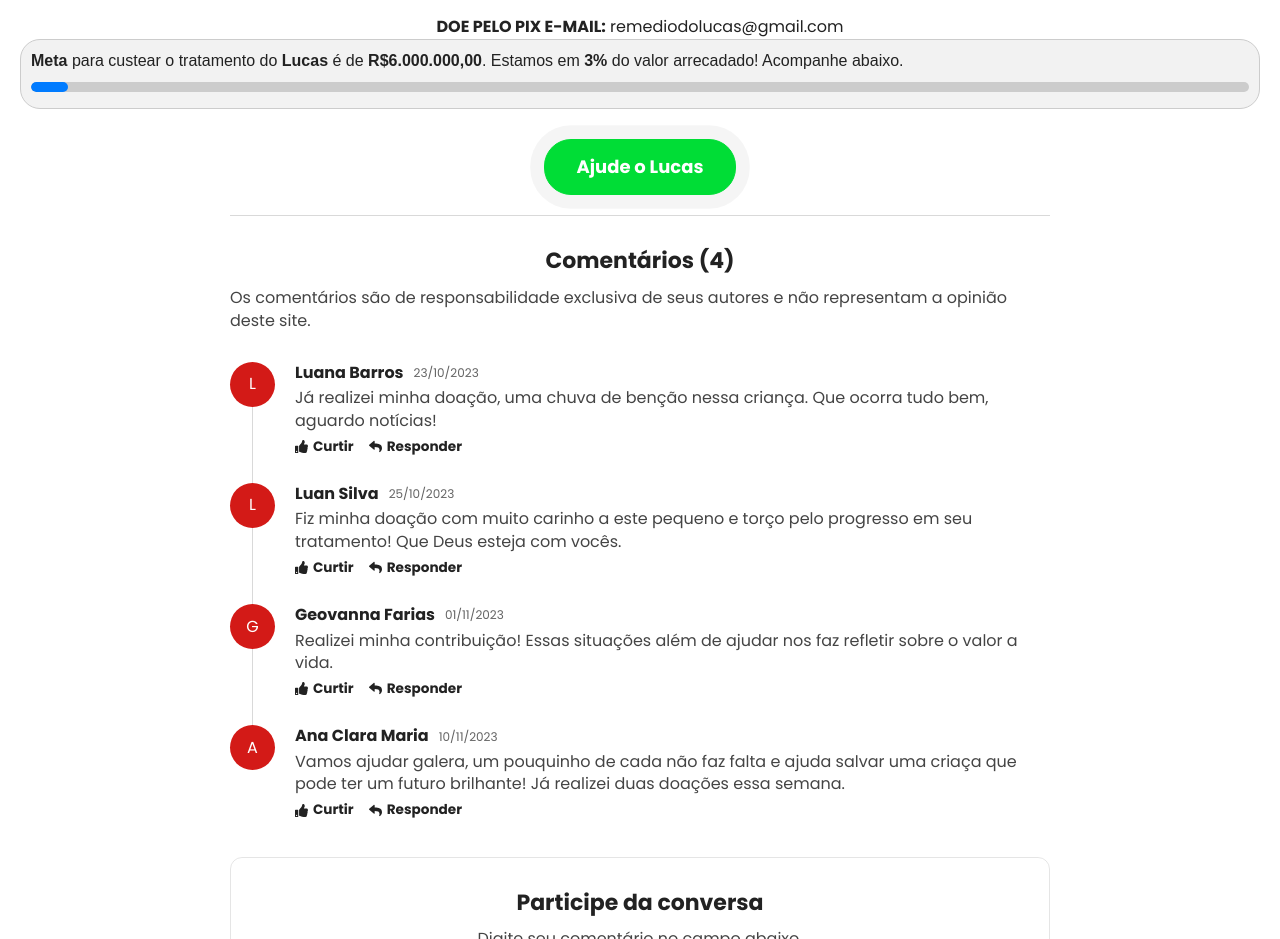
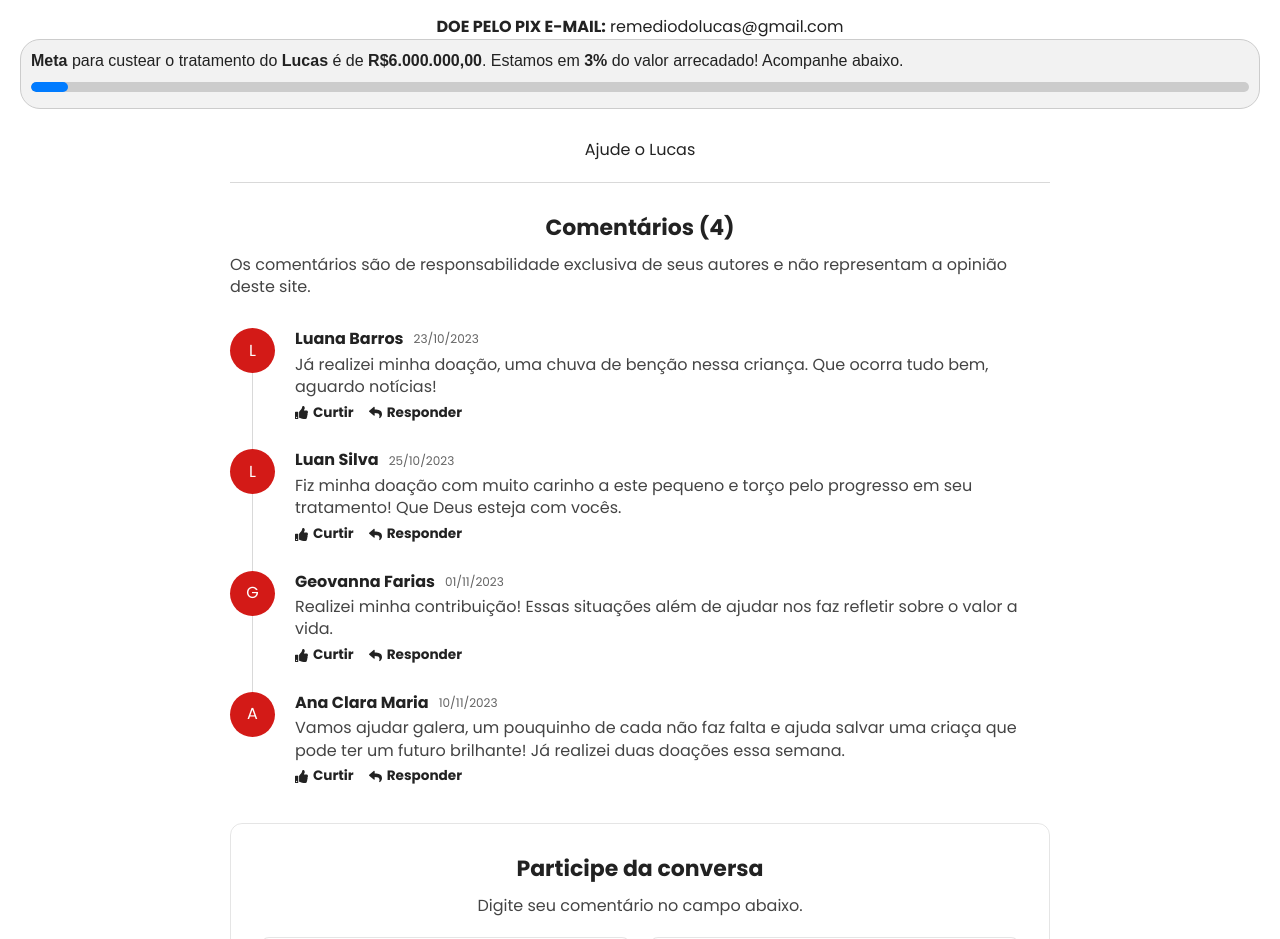
Before and after one commit to diegosexy182/site, a plain HTML site: page index.html in a window 1280 px wide. Shown: the part 5380-6319 px from the top of the page. Drawn offline with Linux system fonts and the light colour scheme; no server answers.

Commit message:
Update index.html

```diff
--- a/index.html
+++ b/index.html
@@ -209,7 +209,7 @@
       <div class="row flex-center presell-links-wrp" data-aos="zoom-in" data-aos-offset="0">
         <div class="grid-8 grid-sm-12 grid-xs-12">
           <ul id="presell-botoes" class="presell-links">
-                                        <a href="#" id="botao" class="btn btn-buy  btn-pulse">Ajude o Lucas</a>
+                                        <a btn-pulse">Ajude o Lucas</a>
         </div>
       </div>
       <!-- /.Links -->
```
